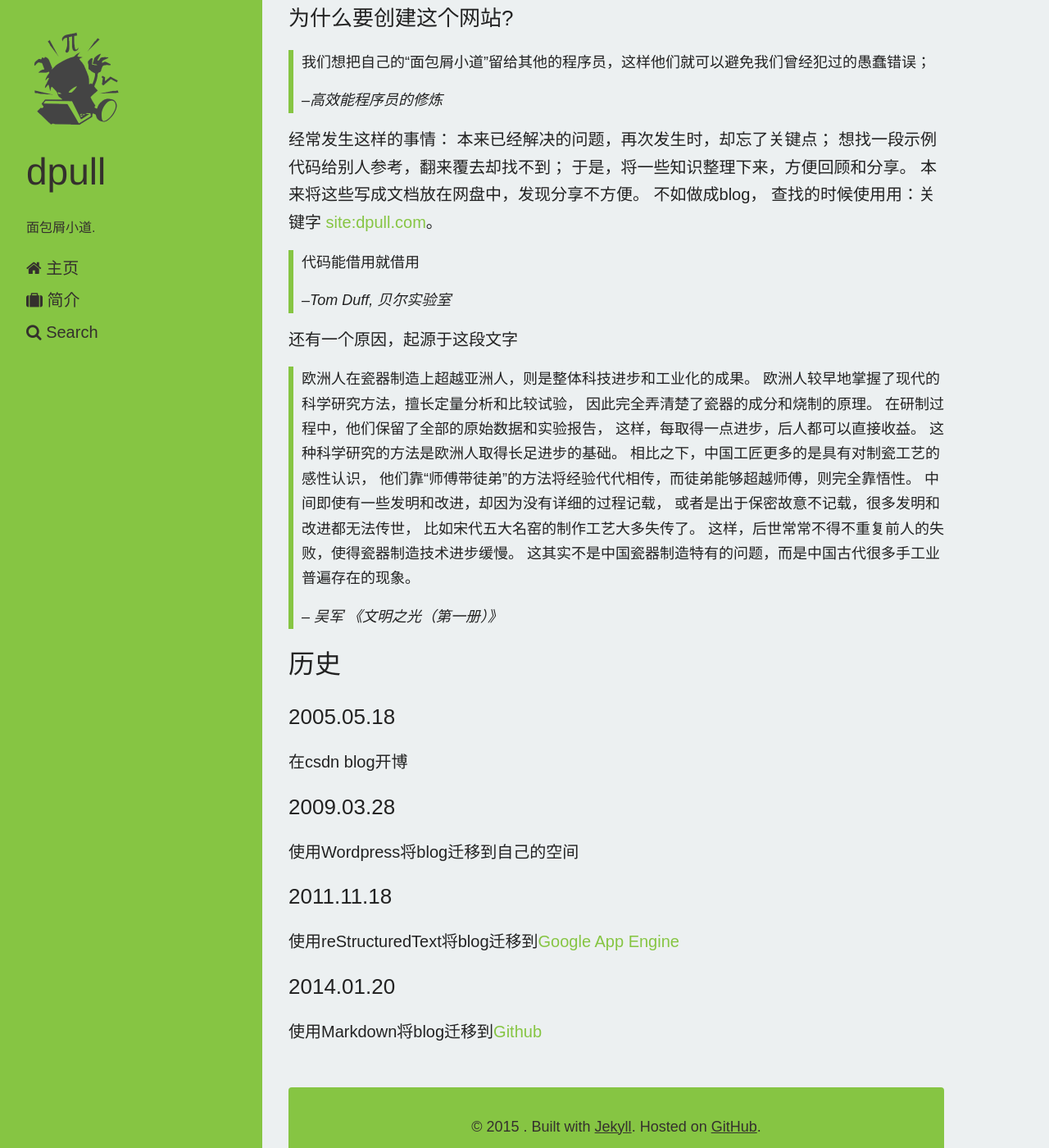
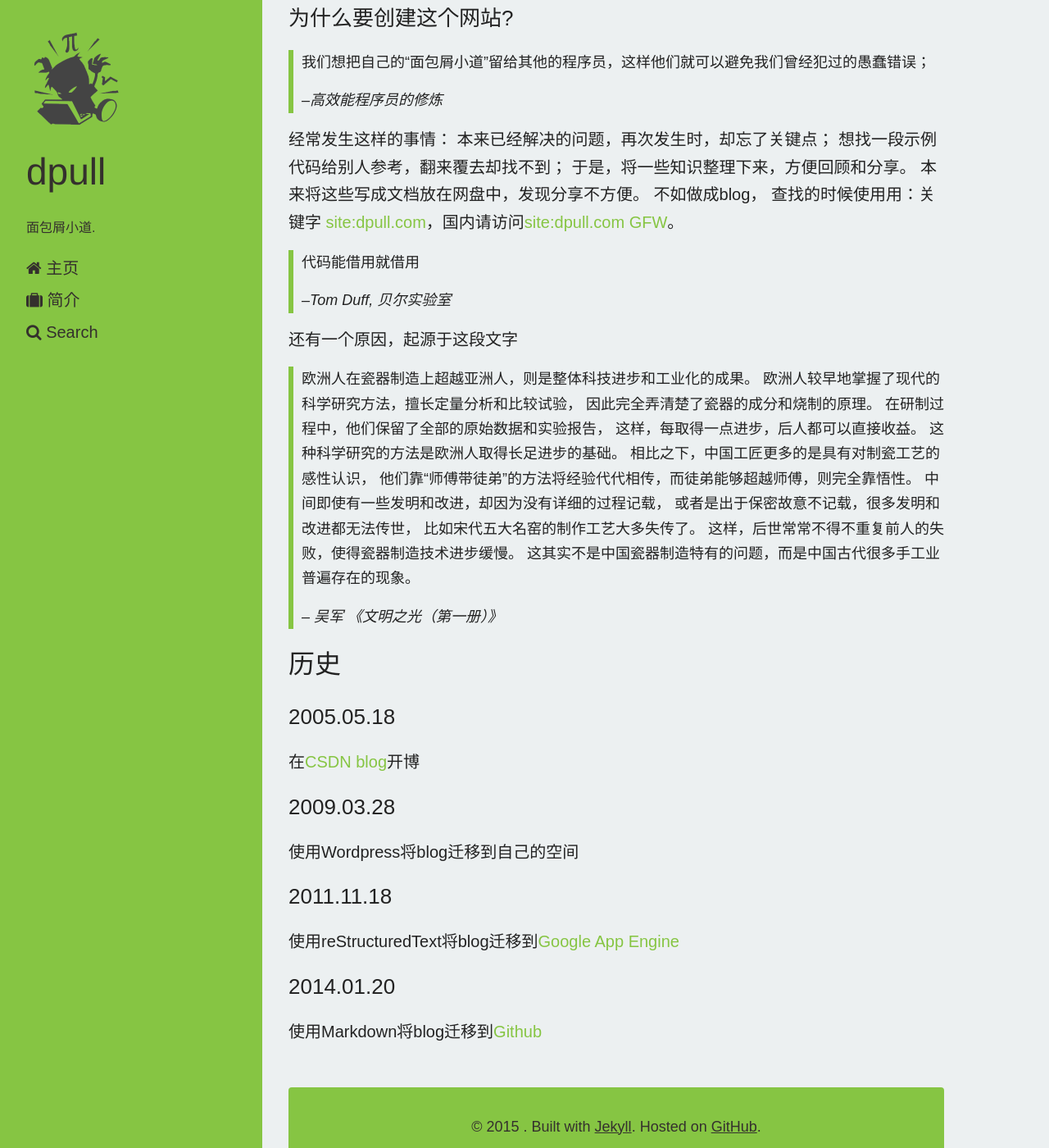
Before and after one commit to dpull/dpull.github.io, a Jekyll site: the page built from about/index.md, in a window 1280 px wide and 1400 px high, scrolled down 439 px. Shown: the whole window at 82% size. Built offline with Jekyll 4.4.1, drawn with Linux system fonts in a browser that asks for light colours; nearby versions of some CDN libraries; Markdown is read by kramdown in place of the engine named in the settings.

Commit message:
fuck gfw

```diff
--- a/about/index.md
+++ b/about/index.md
@@ -26,7 +26,7 @@ title: Resume
 于是，将一些知识整理下来，方便回顾和分享。
 本来将这些写成文档放在网盘中，发现分享不方便。
 不如做成blog，
-查找的时候使用用：关键字 [site:dpull.com]。
+查找的时候使用用：关键字 [site:dpull.com]，国内请访问[site:dpull.com GFW]。
 
 > 代码能借用就借用
 >
@@ -53,7 +53,7 @@ title: Resume
 
 ## 历史 ##
 ### 2005.05.18 ###
-在csdn blog开博
+在[CSDN blog]开博
 
 ### 2009.03.28 ###
 使用Wordpress将blog迁移到自己的空间
@@ -64,6 +64,8 @@ title: Resume
 ### 2014.01.20 ###
 使用Markdown将blog迁移到[Github]
 
+[CSDN blog]: http://blog.csdn.net/
 [Google App Engine]: https://appengine.google.com
 [Github]: https://github.com/
 [site:dpull.com]: http://www.google.com/search?q=site%3Adpull.com
+[site:dpull.com GFW]: http://84.15.64.35/#q=site:dpull.com
```
